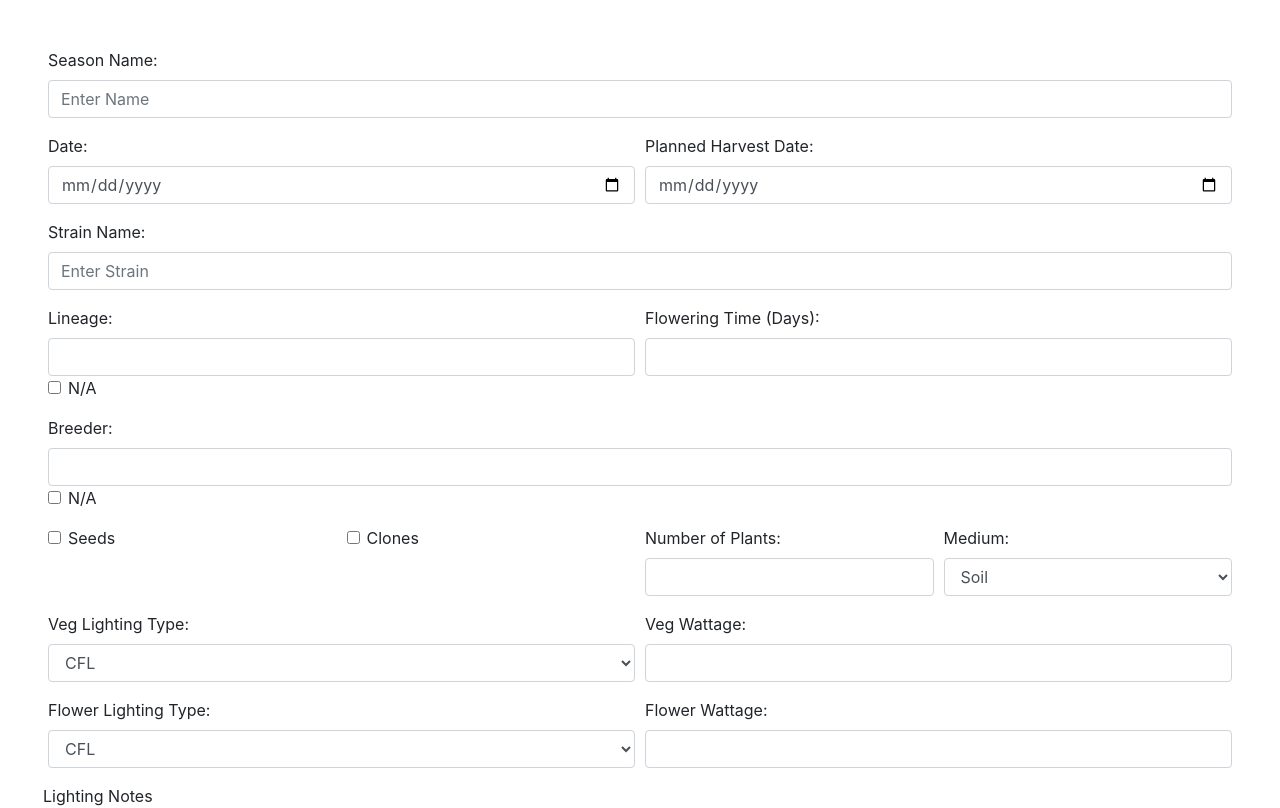
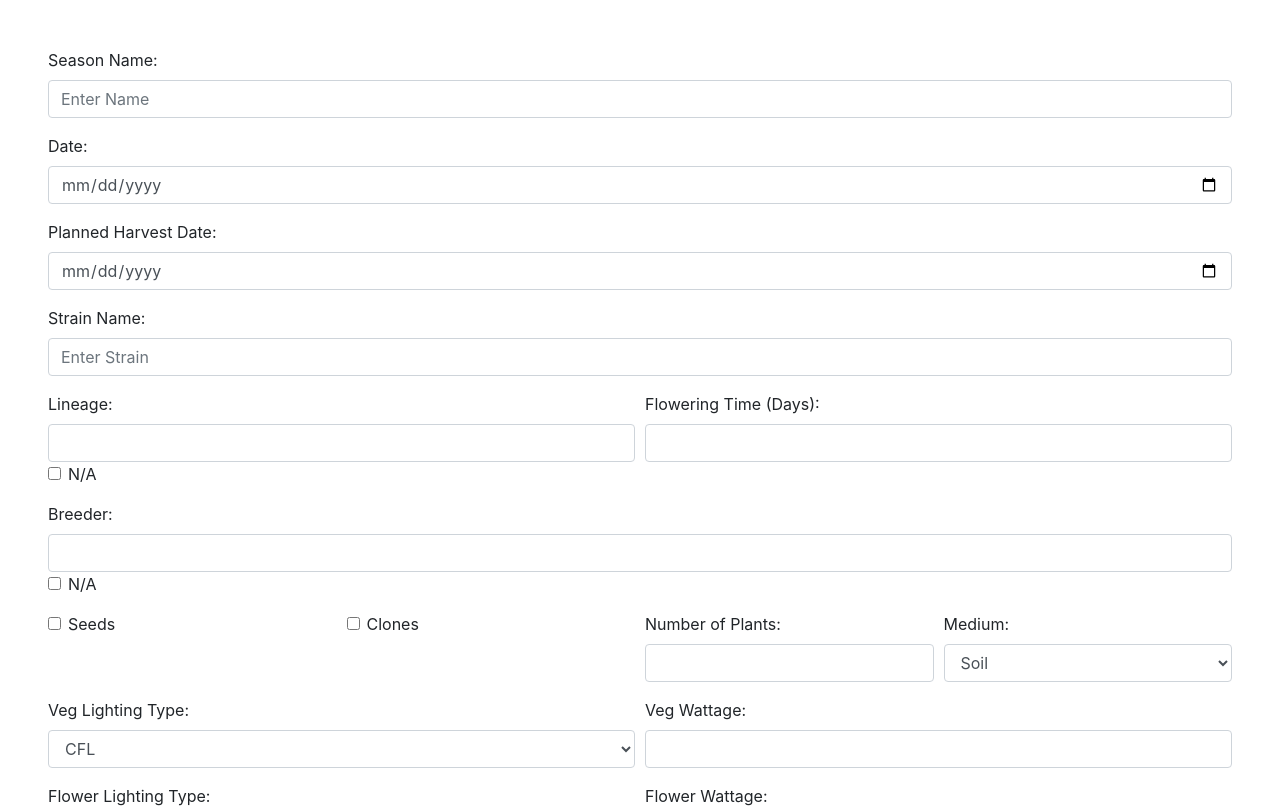
Before and after one commit to kylewhittemore/project-three, a React (Create React App) app in the folder client/: page / in a window 1280 px wide. Shown: the top 808 px of the page. Built offline with nearby package versions, Linux system fonts and the light colour scheme.

Commit message:
commented in notes; need to have checkboxes push value

```diff
--- a/client/src/components/StaticForm/StaticForm.js
+++ b/client/src/components/StaticForm/StaticForm.js
@@ -7,6 +7,7 @@ import "./style.css";
 
 class StaticForm extends Component {
 
+    // State below set to blank for all neccessary database inputs.
     state = {
         seasonName: "",
         dateStarted: "",
@@ -27,10 +28,12 @@ class StaticForm extends Component {
         canopyTechniqueNotes: ""
     };
 
+    // function set to post input to the database.
     postNewSeasonStatic(formData) {
         Axios.post('/api/grow', formData);
     }
 
+    // setting each states value when the input is changed
     handleInputChange = event => {
         let value = event.target.value;
         const name = event.target.name;
@@ -40,15 +43,20 @@ class StaticForm extends Component {
         });
     };
 
+    // submitting the information in the form to the database
     handleFormSubmit = event => {
         event.preventDefault();
 
+        // variable used to reference this.state
         let formData = this.state;
 
+        // passing the values in each state to the postNewSeasonStatic function so the function can push the info to the database
         this.postNewSeasonStatic(formData);
 
+        // console.log to see that the state is taking in the forms value.
         console.log(this.state.floweringTime);
 
+        // reset the state back to it's original "state"
         this.setState({
             seasonName: "",
             dateStarted: "",
@@ -88,9 +96,12 @@ class StaticForm extends Component {
                             <Form.Label>Date:</Form.Label>
                             <Form.Control name="dateStarted" value={this.state.dateStarted} onChange={this.handleInputChange} type="date" />
                         </Form.Group>
+                    </Form.Row>
+
+                    <Form.Row>
                         <Form.Group as={Col} controlId="log.ControlInput3">
                             <Form.Label>Planned Harvest Date:</Form.Label>
-                        <Form.Control name="dateComplete" value={this.state.dateCompleted} onChange={this.handleInputChange} type="date" />
+                            <Form.Control name="dateCompleted" value={this.state.dateCompleted} onChange={this.handleInputChange} type="date" />
                         </Form.Group>
                     </Form.Row>
 
@@ -122,7 +133,7 @@ class StaticForm extends Component {
                             <Form.Check name="breeder" value={this.state.breeder} onChange={this.handleInputChange} type="checkbox" id="formGridCheckbox" label="N/A" />
                         </Form.Group>
                     </Form.Row>
-                {/* for starterPlantType, how do we take value of the label? */}
+
                     <Form.Row>
                         <Form.Group as={Col} id="formGridCheckbox">
                             <Form.Check name="starterPlantType" value={this.state.starterPlantType} onChange={this.handleInputChange} type="checkbox" label="Seeds" />
```
Also changed, not shown: client/src/pages/Restricted.js (deleted). Lines whose indentation alone changed are shown as unchanged.
